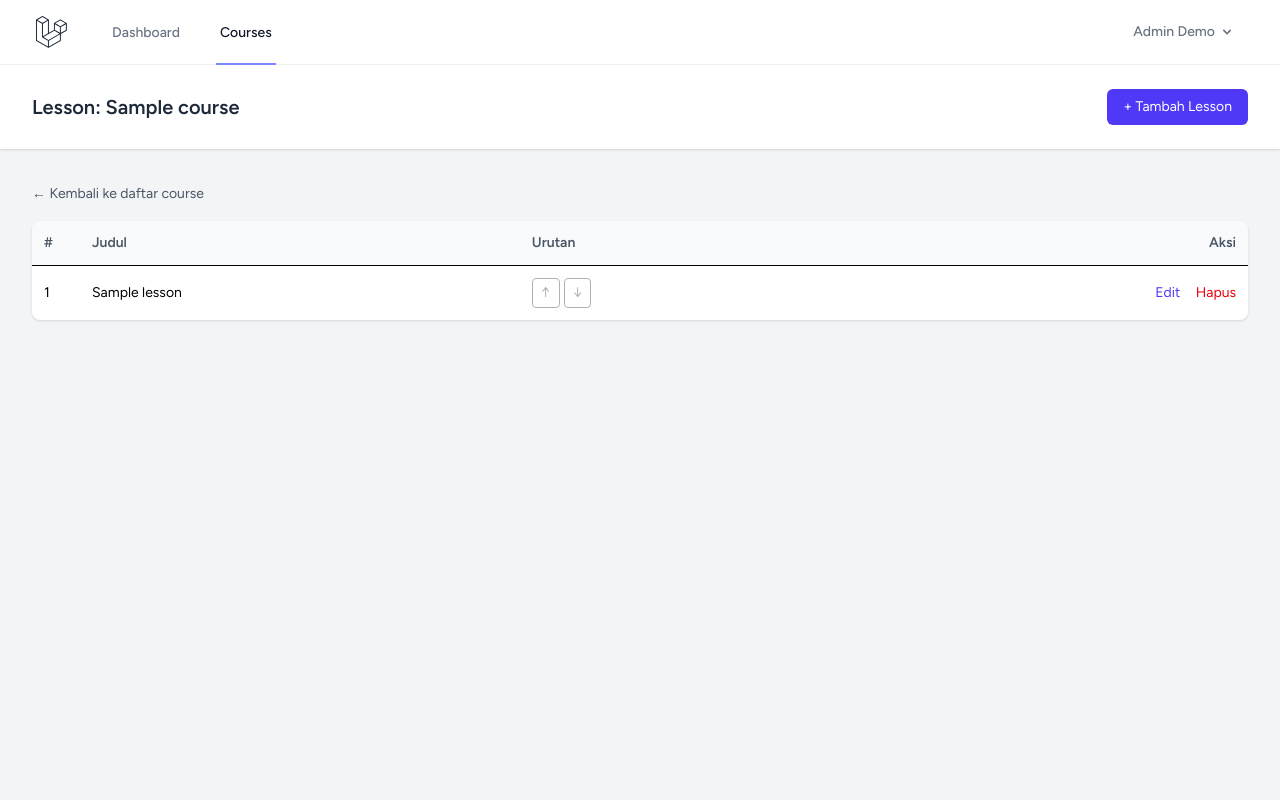
After one commit to helmiann/elearning, a Laravel app: page /admin/courses/1/lessons in a window 1280 px wide. The commit adds this page. Run offline with Laravel 12, Linux system fonts and the light colour scheme; a user stored in the database is signed in; data comes from the database, SQL or seed files in the repository; tables that the repository leaves empty hold one stand-in row (values such as "Sample post"); style sheets or scripts are compiled from the project's sources.

Commit message:
add lessons crud

```diff
--- a/app/Http/Controllers/Admin/CourseController.php
+++ b/app/Http/Controllers/Admin/CourseController.php
@@ -13,7 +13,7 @@ class CourseController extends Controller
      */
     public function index()
     {
-        $courses = Course::latest()->paginate(10);
+        $courses = Course::withCount('lessons')->latest()->paginate(10);
         return view('admin.courses.index', compact('courses'));
     }
 
--- /dev/null
+++ b/app/Http/Controllers/Admin/LessonController.php
@@ -0,0 +1,87 @@
+<?php
+
+namespace App\Http\Controllers\Admin;
+
+use App\Http\Controllers\Controller;
+use App\Models\Course;
+use App\Models\Lesson;
+use Illuminate\Http\Request;
+use Illuminate\Support\Facades\DB;
+
+class LessonController extends Controller
+{
+    public function index(Course $course)
+    {
+        $lessons = $course->lessons;
+        return view("admin.lessons.index", compact('course', 'lessons'));
+    }
+
+    public function create(Course $course)
+    {
+        return view('admin.lessons.create', compact('course'));
+    }
+
+    public function store(Request $request, Course $course)
+    {
+        $data = $request->validate([
+            'title' => 'required|string|max:225',
+            'description' => 'nullable|string',
+        ]);
+
+        $lesson = new Lesson($data);
+        $lesson->course_id = $course->id;
+        $lesson->position = ($course->lessons()->max('position') ?? 0) +1;
+        $lesson->save();
+
+        return redirect()->route('admin.courses.lessons.index', $course)
+        ->with('success', 'Lesson berhasil ditambahkan.');
+
+    }
+
+    public function edit(Lesson $lesson)
+    {
+        return view('admin.lessons.edit', compact('lesson'));
+    }
+
+    public function update(Request $request, Lesson $lesson)
+    {
+        $data = $request->validate([
+            'title' => 'required|string|max:225',
+            'description' => 'nullable|string',
+        ]);
+
+        $lesson->update($data);
+
+        return redirect()->route('admin.courses.lessons.index', $lesson->course_id)
+        ->with('success','Lesson berhasil diperbarui');
+    }
+
+    public function destroy(Lesson $lesson)
+    {
+        $courseId = $lesson->course_id;
+        $lesson->delete();
+
+        return redirect()->route('admin.courses.lessons.index', $courseId)
+        ->with('success'. 'Lesson berhasil dihapus');
+    }
+
+    public function move(Lesson $lesson, string $direction)
+    {
+        $siblings = Lesson::where('course_id', $lesson->course_id);
+
+        $neighbor = $direction === 'up'
+            ? $siblings->where('position', '<',  $lesson->position)->orderByDesc('position')->first()
+            : $siblings->where('position', '>',  $lesson->position)->orderBy('position')->first();
+
+        if ($neighbor) {
+            DB::transaction(function () use ($lesson, $neighbor){
+                [$lesson->position, $neighbor->position] = [$neighbor->position, $lesson->position];
+                $lesson->save();
+                $neighbor->save();
+            });
+        }
+        return back();
+
+    }
+
+}
--- a/app/Models/Course.php
+++ b/app/Models/Course.php
@@ -3,6 +3,7 @@
 namespace App\Models;
 
 use Illuminate\Database\Eloquent\Model;
+use Illuminate\Database\Eloquent\Relations\HasMany;
 
 class Course extends Model
 {
@@ -15,4 +16,9 @@ class Course extends Model
     protected $casts = [
         'is_published' => 'boolean',
     ];
+
+    public function lessons(): HasMany
+    {
+        return $this->hasMany(Lesson::class)->orderBy('position');
+    }
 }
--- /dev/null
+++ b/app/Models/Lesson.php
@@ -0,0 +1,16 @@
+<?php
+
+namespace App\Models;
+
+use Illuminate\Database\Eloquent\Model;
+use Illuminate\Database\Eloquent\Relations\BelongsTo;
+
+class Lesson extends Model
+{
+    protected $fillable = ['title', 'description'];
+
+    public function course(): BelongsTo
+    {
+        return $this->belongsTo(Course::class);
+    }
+}
--- a/resources/views/admin/courses/index.blade.php
+++ b/resources/views/admin/courses/index.blade.php
@@ -37,6 +37,8 @@
                                 @endif
                             </td>
                             <td class="p-3 text-right space-x-3">
+                                <a href="{{ route('admin.courses.lessons.index', $course) }}"
+                                   class="text-gray-700">Lesson ({{ $course->lessons_count }})</a>
                                 <a href="{{ route('admin.courses.edit', $course) }}"
                                    class="text-indigo-600">Edit</a>
                                 <form action="{{ route('admin.courses.destroy', $course) }}"
--- /dev/null
+++ b/resources/views/admin/lessons/index.blade.php
@@ -0,0 +1,77 @@
+<x-app-layout>
+    <x-slot name="header">
+        <div class="flex justify-between items-center">
+            <h2 class="font-semibold text-xl text-gray-800">
+                Lesson: {{ $course->title }}
+            </h2>
+            <a href="{{ route('admin.courses.lessons.create', $course) }}"
+               class="px-4 py-2 bg-indigo-600 text-white rounded-md text-sm">
+                + Tambah Lesson
+            </a>
+        </div>
+    </x-slot>
+
+    <div class="py-8 max-w-7xl mx-auto sm:px-6 lg:px-8">
+        <a href="{{ route('admin.courses.index') }}"
+           class="text-sm text-gray-600">&larr; Kembali ke daftar course</a>
+
+        @if (session('success'))
+            <div class="my-4 p-3 bg-green-100 text-green-800 rounded">
+                {{ session('success') }}
+            </div>
+        @endif
+
+        <div class="mt-4 bg-white shadow-sm sm:rounded-lg overflow-hidden">
+            <table class="w-full text-left text-sm">
+                <thead class="bg-gray-50 text-gray-600">
+                    <tr>
+                        <th class="p-3 w-12">#</th>
+                        <th class="p-3">Judul</th>
+                        <th class="p-3">Urutan</th>
+                        <th class="p-3 text-right">Aksi</th>
+                    </tr>
+                </thead>
+                <tbody>
+                    @forelse ($lessons as $lesson)
+                        <tr class="border-t">
+                            <td class="p-3">{{ $loop->iteration }}</td>
+                            <td class="p-3">{{ $lesson->title }}</td>
+                            <td class="p-3">
+                                <div class="flex gap-1">
+                                    <form method="POST"
+                                          action="{{ route('admin.lessons.move', [$lesson, 'up']) }}">
+                                        @csrf @method('PATCH')
+                                        <button class="px-2 py-1 border rounded disabled:opacity-30"
+                                                @disabled($loop->first)>&uarr;</button>
+                                    </form>
+                                    <form method="POST"
+                                          action="{{ route('admin.lessons.move', [$lesson, 'down']) }}">
+                                        @csrf @method('PATCH')
+                                        <button class="px-2 py-1 border rounded disabled:opacity-30"
+                                                @disabled($loop->last)>&darr;</button>
+                                    </form>
+                                </div>
+                            </td>
+                            <td class="p-3 text-right space-x-3">
+                                <a href="{{ route('admin.lessons.edit', $lesson) }}"
+                                   class="text-indigo-600">Edit</a>
+                                <form action="{{ route('admin.lessons.destroy', $lesson) }}"
+                                      method="POST" class="inline"
+                                      onsubmit="return confirm('Hapus lesson ini?')">
+                                    @csrf @method('DELETE')
+                                    <button class="text-red-600">Hapus</button>
+                                </form>
+                            </td>
+                        </tr>
+                    @empty
+                        <tr>
+                            <td colspan="4" class="p-6 text-center text-gray-500">
+                                Belum ada lesson.
+                            </td>
+                        </tr>
+                    @endforelse
+                </tbody>
+            </table>
+        </div>
+    </div>
+</x-app-layout>
--- a/routes/web.php
+++ b/routes/web.php
@@ -3,6 +3,7 @@
 use App\Http\Controllers\ProfileController;
 use Illuminate\Support\Facades\Route;
 use App\Http\Controllers\Admin\CourseController;
+use App\Http\Controllers\Admin\LessonController;
 
 Route::get('/', function () {
     return view('welcome');
@@ -22,6 +23,12 @@ Route::middleware(['auth','admin'])
             return view('admin.dashboard');
         })->name('dashboard');
     Route::resource('courses', CourseController::class)->except('show');
+    Route::resource('courses.lessons',LessonController::class)
+        ->shallow()
+        ->except('show');
+    Route::patch('lessons/{lesson}/move/{direction}', [LessonController::class,'move'])
+        ->whereIn('direction', ['up', 'down'])
+        ->name('lessons.move');
     });
 
 Route::middleware('auth')->group(function () {
```
Also changed, not shown: resources/views/admin/lessons/_form.blade.php (added, +20 -0 lines), resources/views/admin/lessons/create.blade.php (added, +29 -0 lines), resources/views/admin/lessons/edit.blade.php (added, +19 -0 lines), database/migrations/2026_11_19_123723_create_lessons_table.php (added).
